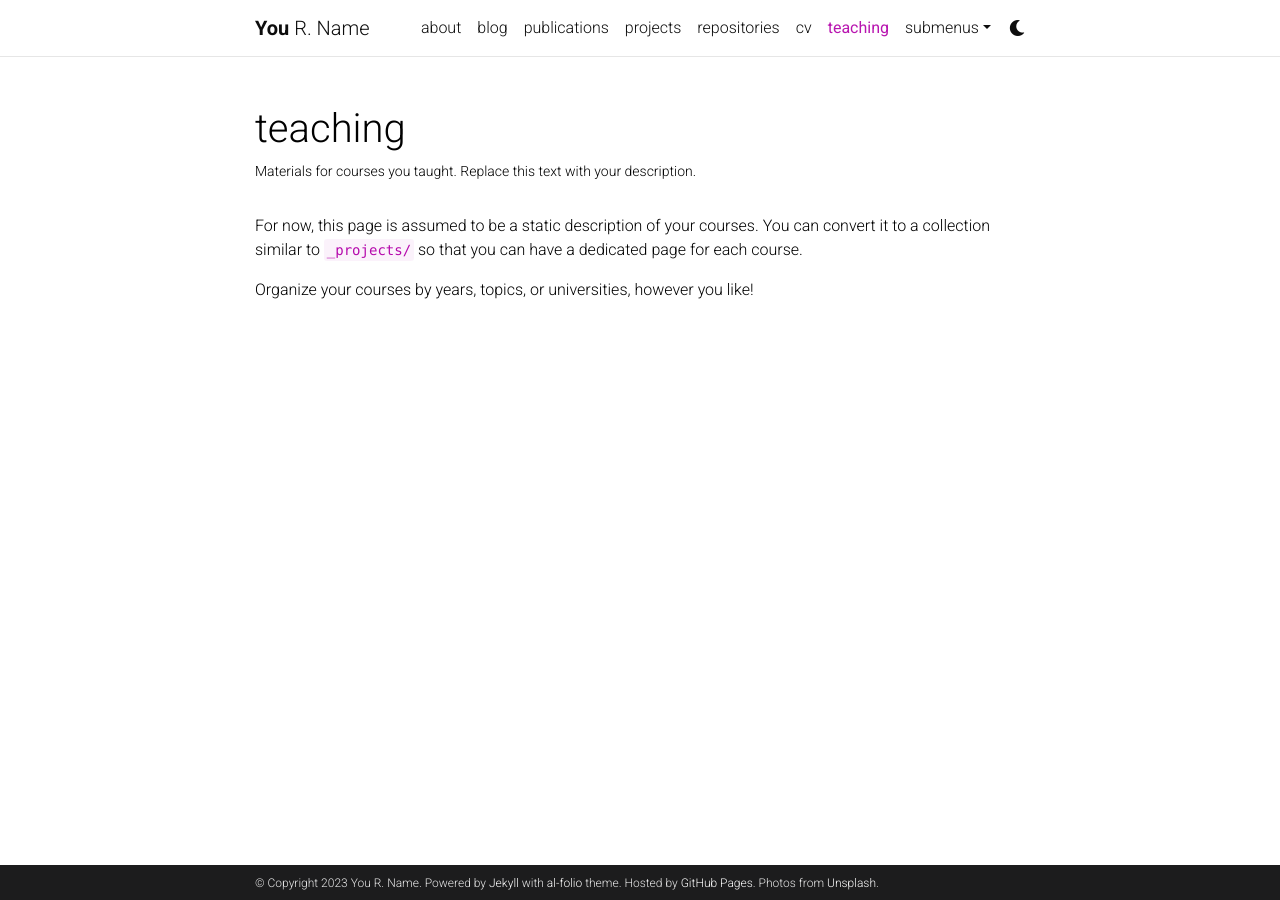
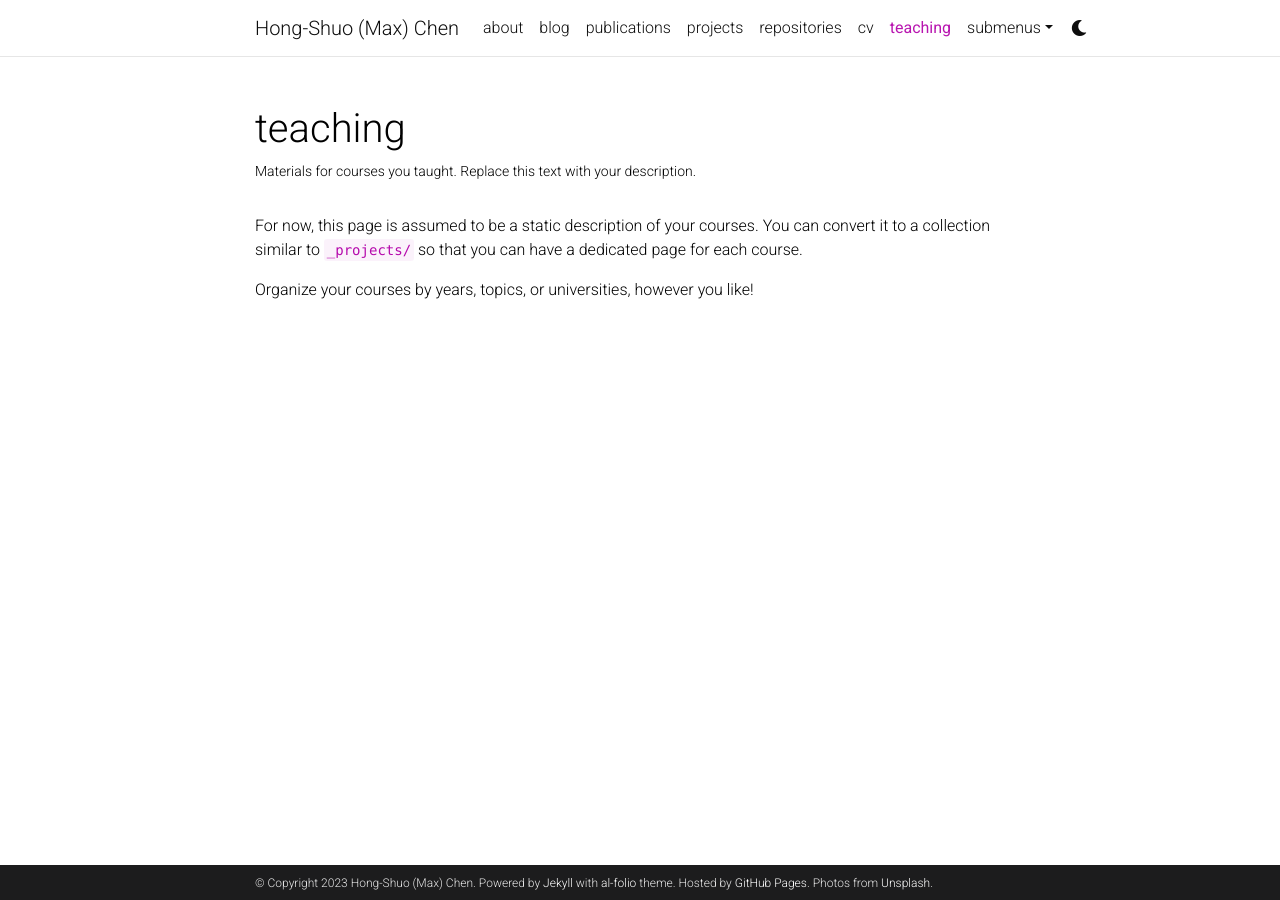
Before and after one commit to hongshuochen/hongshuochen.github.io, a Jekyll site: the page built from _pages/teaching.md, in a window 1280 px wide. Built offline with Jekyll 4.4.1, drawn with Linux system fonts in a browser that asks for light colours; comment, search, counter and statistics services are not loaded; a style sheet for code colours, icons or effects is not loaded.

Commit message:
modify config

```diff
--- a/_config.yml
+++ b/_config.yml
@@ -2,11 +2,11 @@
 # Site settings
 # -----------------------------------------------------------------------------
 
-title: blank # the website title (if blank, full name will be used instead)
-first_name: You
-middle_name: R.
-last_name: Name
-email: you@example.com
+title: Hong-Shuo (Max) Chen # the website title (if blank, full name will be used instead)
+first_name: Hong-Shuo (Max)
+middle_name:
+last_name: Chen
+email: hongshuo@usc.edu
 description: > # the ">" symbol means to ignore newlines until "footer_text:"
   A simple, whitespace theme for academics. Based on [*folio](https://github.com/bogoli/-folio) design.
 footer_text: >
@@ -18,7 +18,7 @@ keywords: jekyll, jekyll-theme, academic-website, portfolio-website  # add your
 lang: en # the language of your site (for example: en, fr, cn, ru, etc.)
 icon: ⚛️  # the emoji used as the favicon (alternatively, provide image name in /assets/img/)
 
-url: https://alshedivat.github.io # the base hostname & protocol for your site
+url: https://hongshuochen.github.io # the base hostname & protocol for your site
 baseurl: /al-folio # the subpath of your site, e.g. /blog/
 last_updated: false # set to true if you want to display last updated in the footer
 impressum_path:  # set to path to include impressum link in the footer, use the same path as permalink in a page, helps to conform with EU GDPR
```
